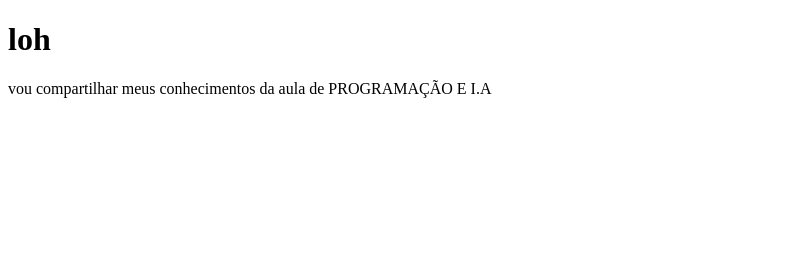
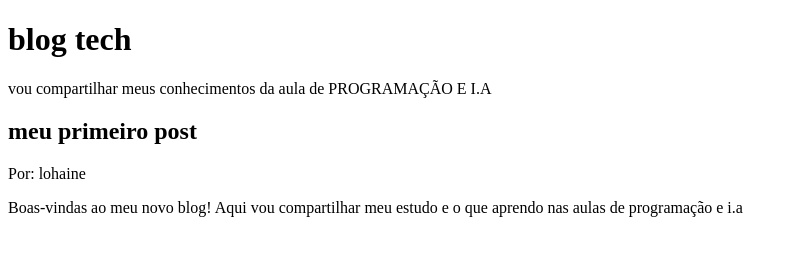
Before and after one commit to lohainevainer-pixel/loh, a plain HTML site: page index.html in a window 1280 px wide. Shown: the whole page, without its empty margins (0-797 px from the left). Drawn offline with Linux system fonts and the light colour scheme.

Commit message:
atualização

```diff
--- a/index.html
+++ b/index.html
@@ -7,7 +7,10 @@
         <title>bloglooh</title>
     </head>
     <body>
-    <h1>loh</h1>
+    <h1>blog tech</h1>
     <p>vou compartilhar meus conhecimentos da aula de PROGRAMAÇÃO E I.A</p>
 </body>
 </html>
+<h2>meu primeiro post</h2>
+<p>Por: lohaine</p>
+<p>Boas-vindas ao meu novo blog! Aqui vou compartilhar meu estudo e o que aprendo nas aulas de programação e i.a</p>
```
